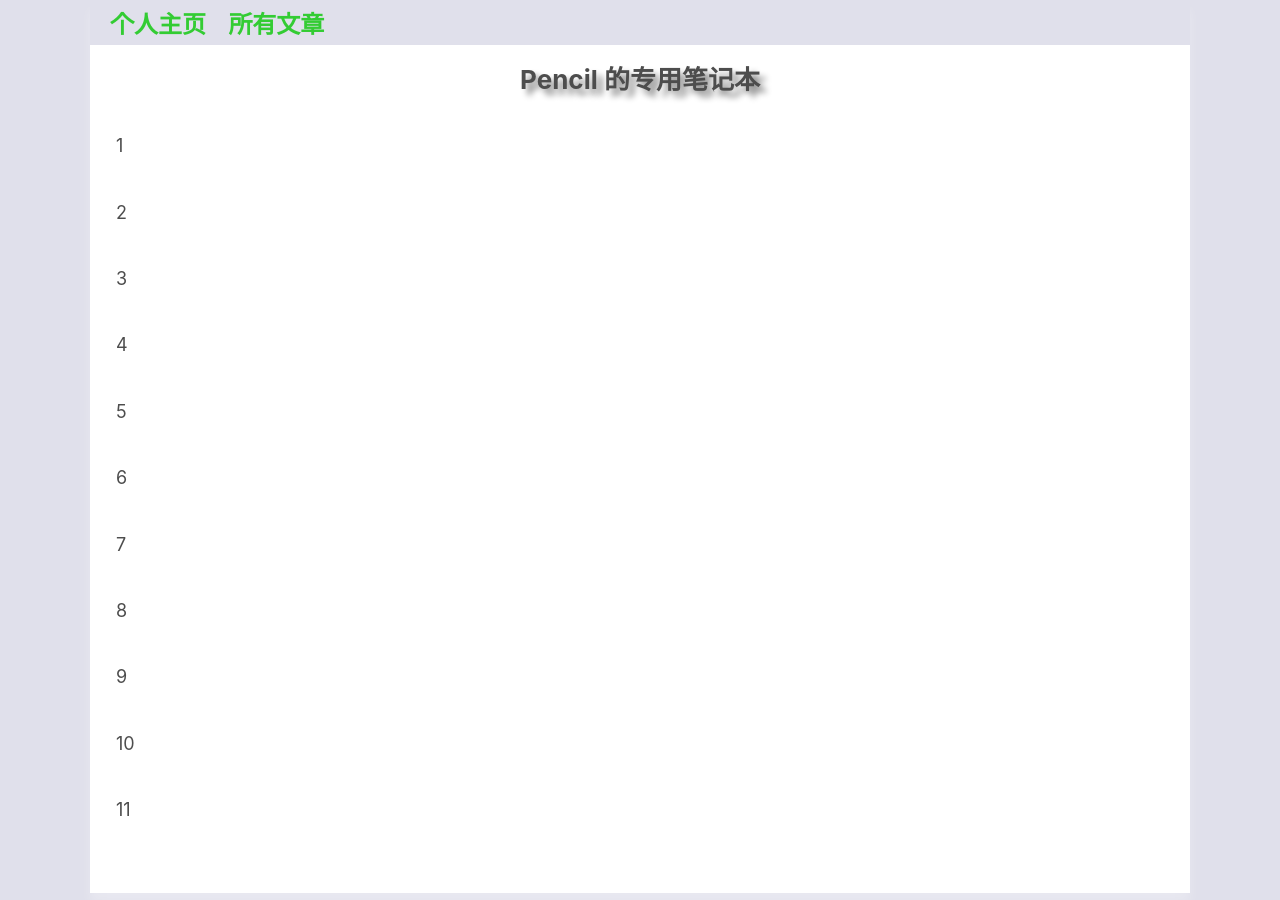
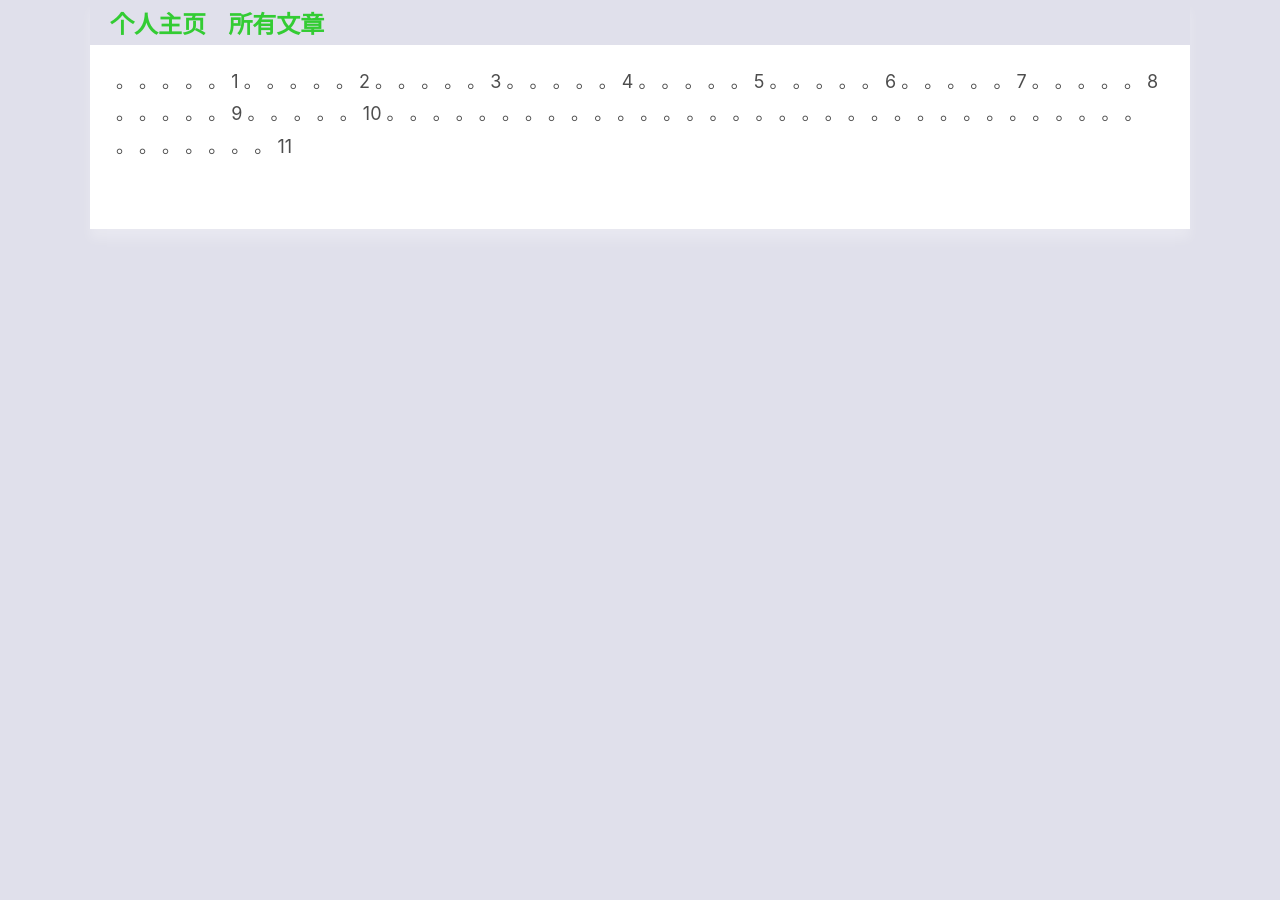
Before and after one commit to xxleyi/xxleyi.github.io, a Jekyll site: the page built from _posts/2018-03-31-Pencil 的专用笔记本.md, in a window 1280 px wide. Built offline with Jekyll 4.4.1, drawn with Linux system fonts in a browser that asks for light colours.

Commit message:
add a new blog.

```diff
--- a/_posts/2018-03-31-Pencil 的专用笔记本.md
+++ b/_posts/2018-03-31-Pencil 的专用笔记本.md
@@ -2,53 +2,104 @@
 'title': 'Pencil 的专用笔记本'
 'date': 2018-03-31
 ---
-# Pencil 的专用笔记本
-
+。
+。
+。
+。
+。
 1
-
-
+。
+。
+。
+。
+。
 2
-
-
+。
+。
+。
+。
+。
 3
-
-
+。
+。
+。
+。
+。
 4
-
-
+。
+。
+。
+。
+。
 5
-
-
+。
+。
+。
+。
+。
 6
-
-
+。
+。
+。
+。
+。
 7
-
-
+。
+。
+。
+。
+。
 8
-
-
+。
+。
+。
+。
+。
 9
-
-
+。
+。
+。
+。
+。
 10
-
-
-
-
-
-
-
-
-
-
-
-
-
-
-
-
-
-
-
+。
+。
+。
+。
+。
+。
+。
+。
+。
+。
+。
+。
+。
+。
+。
+。
+。
+。
+。
+。
+。
+。
+。
+。
+。
+。
+。
+。
+。
+。
+。
+。
+。
+。
+。
+。
+。
+。
+。
+。
 11
```
